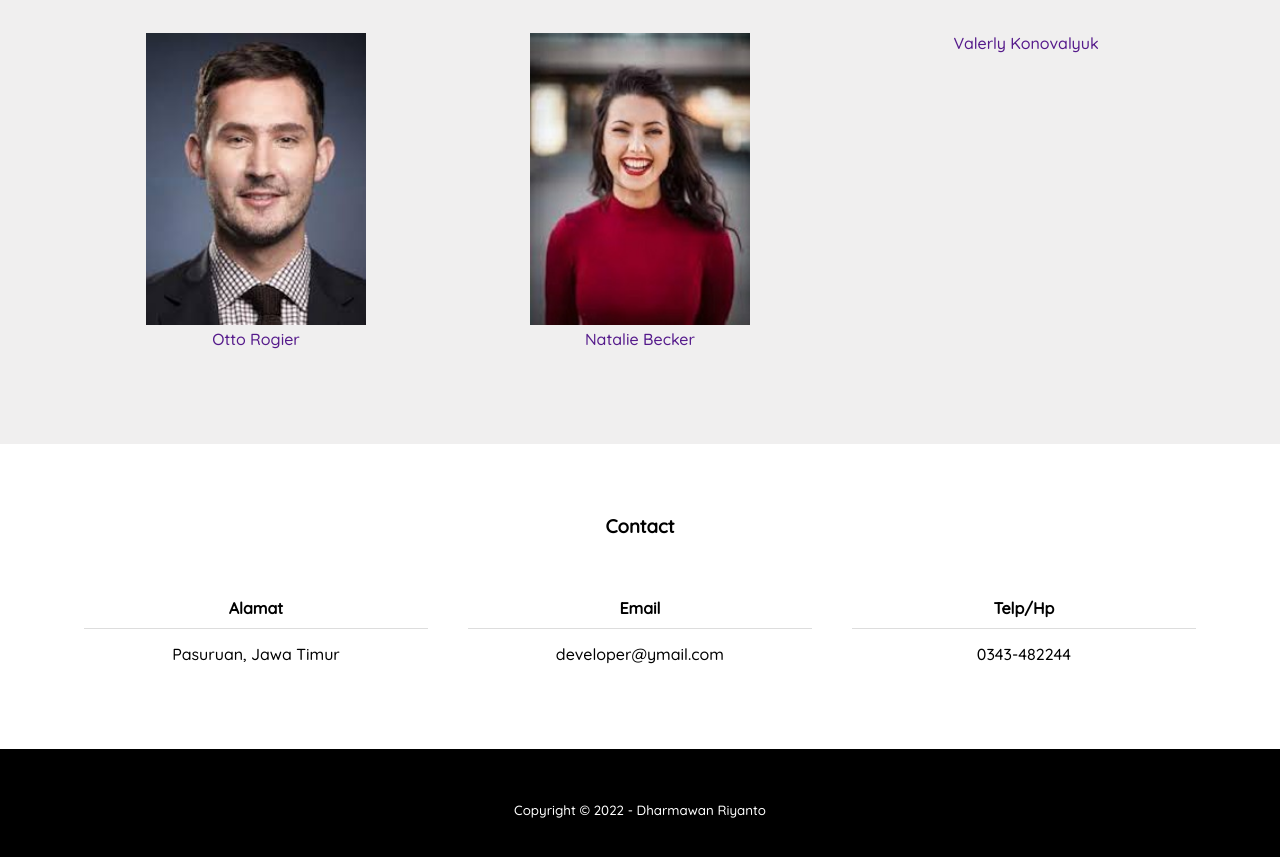
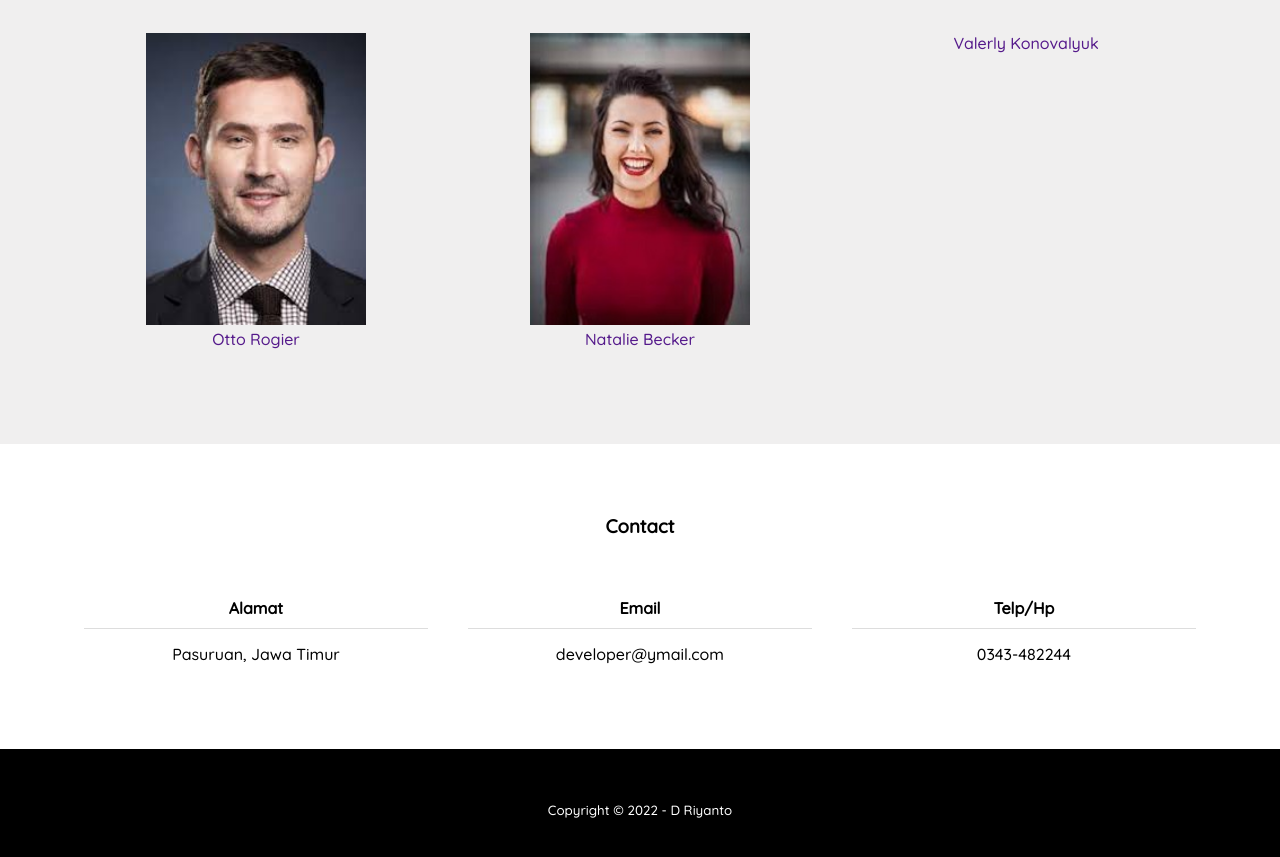
Before and after one commit to yantops/FinalProject_048_Dharmawan, a plain HTML site: page index.html in a window 1280 px wide. Shown: the part 2036-2893 px from the top of the page. Drawn offline with Linux system fonts and the light colour scheme.

Commit message:
ubah footer

```diff
--- a/index.html
+++ b/index.html
@@ -169,7 +169,7 @@
     <!-- footer -->
     <footer>
         <div class="container">
-            <small>Copyright &copy; 2022 - Dharmawan Riyanto</small>
+            <small>Copyright &copy; 2022 - D Riyanto</small>
         </div>
     </footer>
 </body>
```
